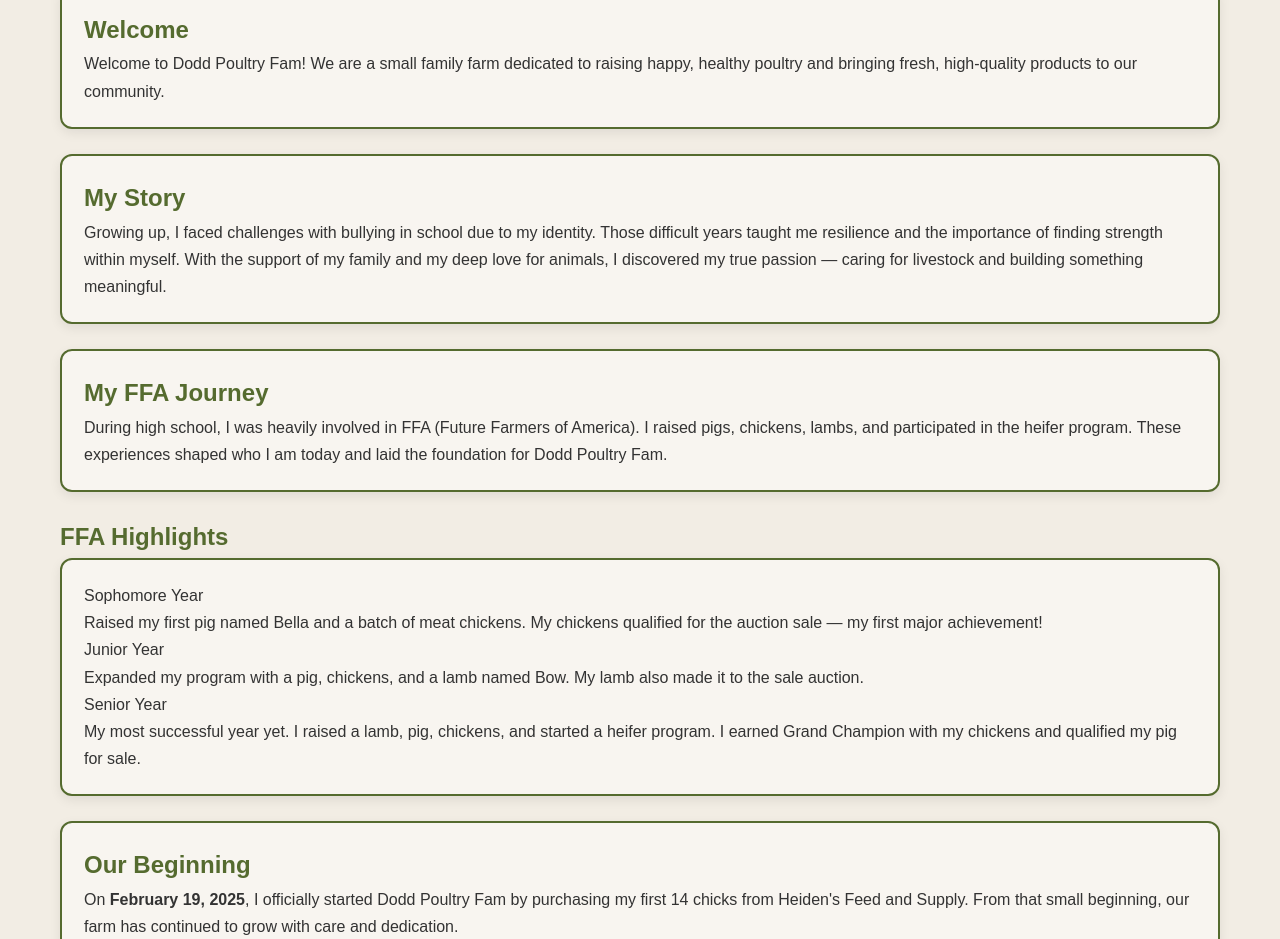
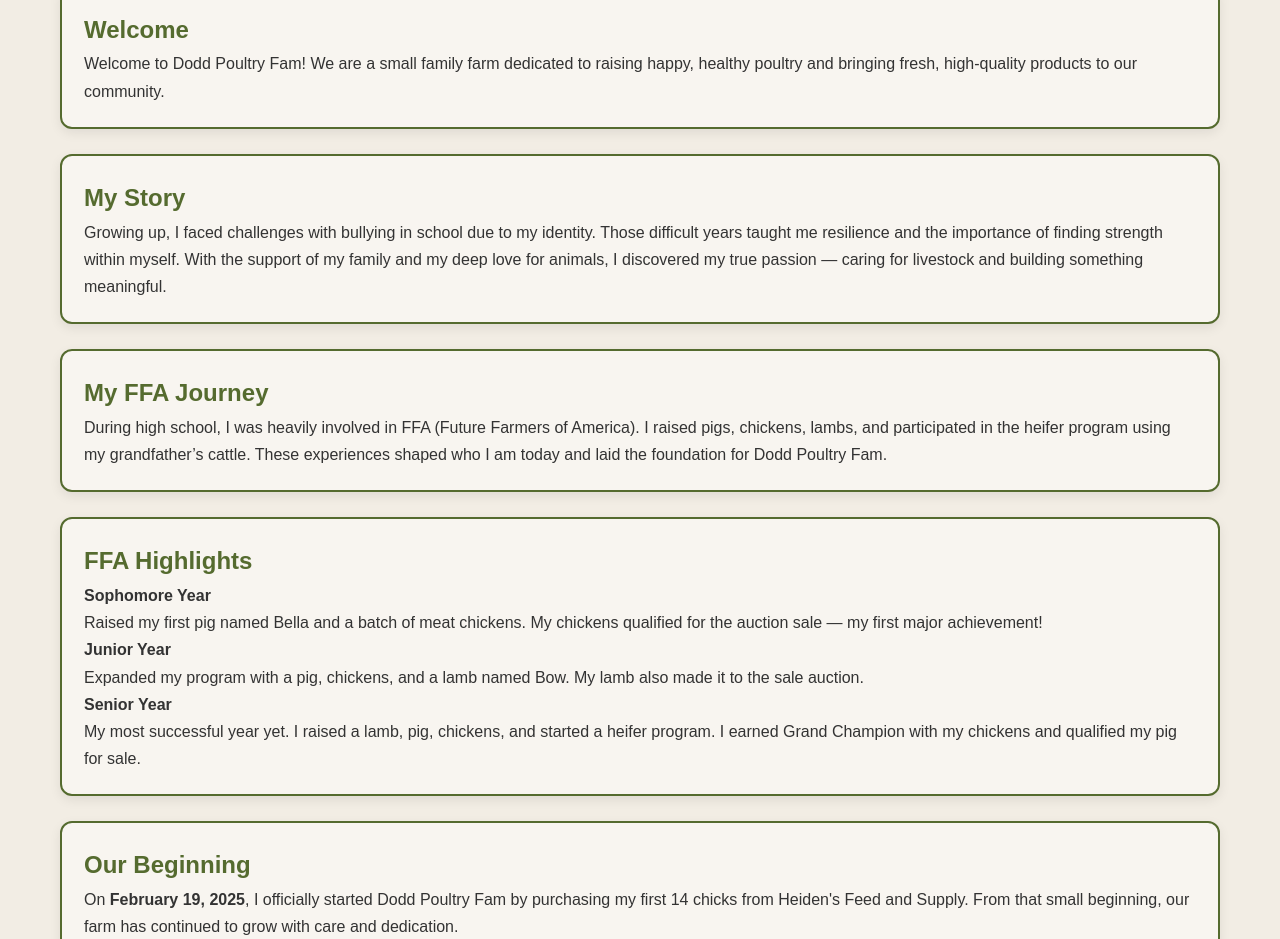
Before and after one commit to texanjack07/Dodd-Poultry-Fam, a website: page about.html in a window 1280 px wide. Shown: the part 158-1097 px from the top of the page. Drawn offline with Linux system fonts and the light colour scheme.

Commit message:
Update about.html

```diff
--- a/about.html
+++ b/about.html
@@ -31,24 +31,25 @@
 
             <div class="about-box">
                 <h2>My FFA Journey</h2>
-                <p>During high school, I was heavily involved in FFA (Future Farmers of America). I raised pigs, chickens, lambs, and participated in the heifer program. These experiences shaped who I am today and laid the foundation for Dodd Poultry Fam.</p>
+                <p>During high school, I was heavily involved in FFA (Future Farmers of America). I raised pigs, chickens, lambs, and participated in the heifer program using my grandfather’s cattle. These experiences shaped who I am today and laid the foundation for Dodd Poultry Fam.</p>
             </div>
 
-            <!-- Cute Timeline Boxes -->
-            <h2 class="timeline-title">FFA Highlights</h2>
+            <!-- FFA Highlights Timeline Box -->
             <div class="timeline">
+                <h2 class="timeline-title">FFA Highlights</h2>
+
                 <div class="timeline-item">
-                    <span class="year">Sophomore Year</span>
+                    <span class="year"><strong>Sophomore Year</strong></span>
                     <p>Raised my first pig named Bella and a batch of meat chickens. My chickens qualified for the auction sale — my first major achievement!</p>
                 </div>
 
                 <div class="timeline-item">
-                    <span class="year">Junior Year</span>
+                    <span class="year"><strong>Junior Year</strong></span>
                     <p>Expanded my program with a pig, chickens, and a lamb named Bow. My lamb also made it to the sale auction.</p>
                 </div>
 
                 <div class="timeline-item">
-                    <span class="year">Senior Year</span>
+                    <span class="year"><strong>Senior Year</strong></span>
                     <p>My most successful year yet. I raised a lamb, pig, chickens, and started a heifer program. I earned Grand Champion with my chickens and qualified my pig for sale.</p>
                 </div>
             </div>
@@ -76,4 +77,4 @@
         <p>Follow us on Instagram: <a href="https://www.instagram.com/doddspoultryfam" target="_blank">@doddspoultryfam</a></p>
     </footer>
 </body>
-</html
+</html>
```
